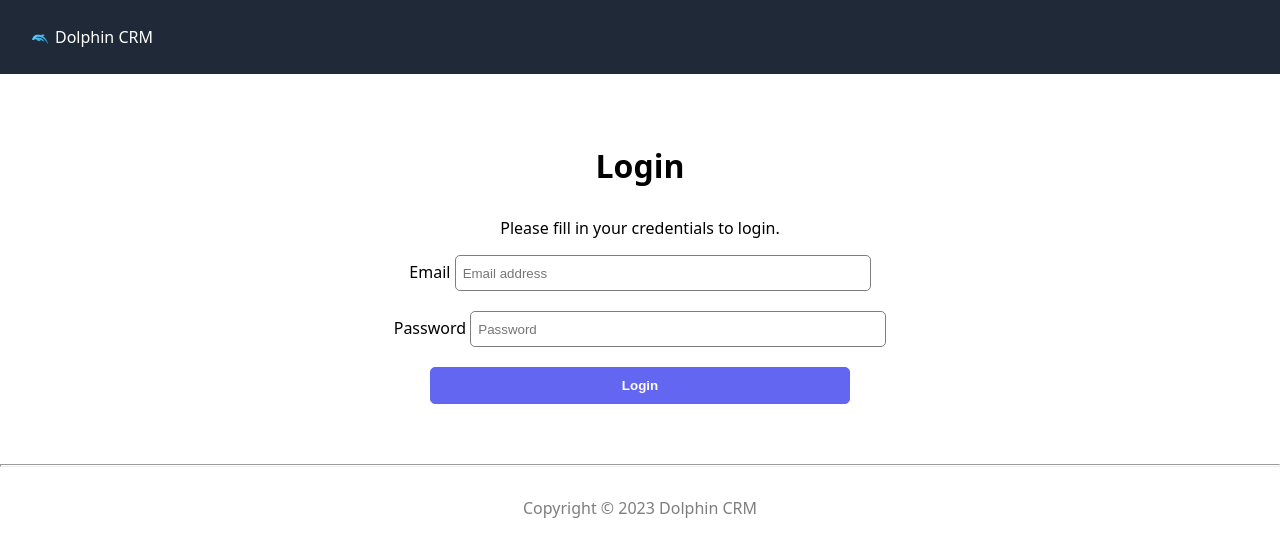
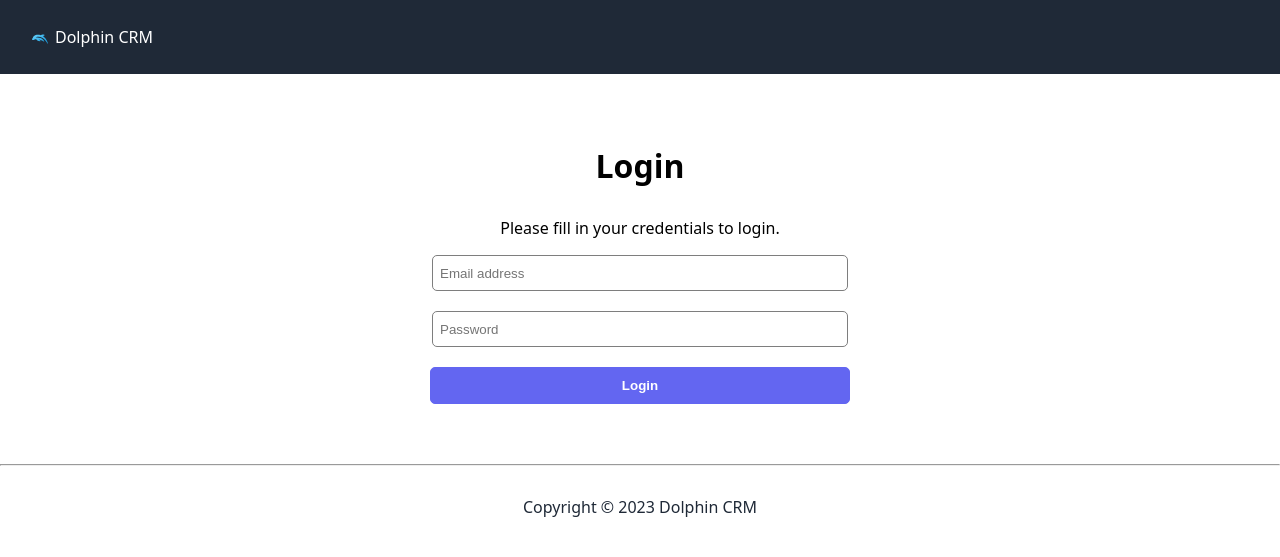
Before and after one commit to jaecoder20/info2180-finalproject, a PHP site: page /info2180-finalproject/auth/login.php in a window 1280 px wide. Shown: the top 557 px of the page. Run offline with PHP 8.4, Linux system fonts and the light colour scheme.

Commit message:
Updated login.css

```diff
--- a/styles/login.css
+++ b/styles/login.css
@@ -46,6 +46,10 @@ input{
     padding: 7px;
 }
 
+label{
+    display:none;
+}
+
 #email{
     margin-bottom: 10px;
 }
@@ -77,12 +81,15 @@ input{
 }
 
 footer{
+    font-family: system-ui, -apple-system, BlinkMacSystemFont, 'Segoe UI', Roboto, Oxygen, Ubuntu, Cantarell, 'Open Sans', 'Helvetica Neue', sans-serif;
     text-align: center;
-    color: #7e7e7e;
+    color: #1f2937;
     margin-top: 30px;
+    font-weight: 400;
 }
 
 hr{
+    background-color: #7e7e7e;
     margin-top: 60px;
-    height: 1px;
+    height: 0.02px;
 }
```
